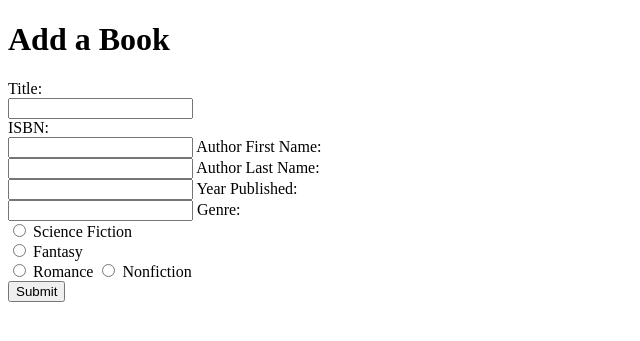
After one commit to nfortnowTandon/BookFinder, a Python web app: template FlaskApp/templates/addbook.html in a window 1280 px wide. The commit adds this page. Shown: the top 341 px of the page, without its empty margins (0-640 px from the left). Run offline with Jinja, Linux system fonts and the light colour scheme; the template is opened without the code that fills it, so the values that code supplies are empty.

Commit message:
creating book add
I'm in the middle of it but I'm also done for the night so here you go

```diff
--- /dev/null
+++ b/FlaskApp/templates/addbook.html
@@ -0,0 +1,40 @@
+<!DOCTYPE html>
+<html>
+<body>
+    <h1>Add a Book</h1>
+    <form>
+        <label for="title">Title:</label><br>
+        <input type="text" id="title" name="title"><br>
+
+        <label for="isbn">ISBN:</label><br>
+        <input type="number" id="isbn" name="isbn">
+
+        <label for="afname">Author First Name:</label><br>
+        <input type="text" id="afname" name="afname">
+
+        <label for="alname">Author Last Name:</label><br>
+        <input type="text" id="alname" name="alname">
+
+        <label for="year">Year Published:</label><br>
+        <input type="number" id="year" name="year">
+
+
+        <label for="genre">Genre:</label><br>
+
+        <input type="radio" id="scifi" name="genre" value="scifi">
+        <label for="child">Science Fiction</label><br>
+
+        <input type="radio" id="fantasy" name="genre" value="fanstasy">
+        <label for="fantasy">Fantasy</label><br>
+
+        <input type="radio" id="romance" name="genre" value="romance">
+        <label for="romance">Romance</label>
+
+        <input type="radio" id="nonfiction" name="genre" value="nonfiction">
+        <label for="nonfiction">Nonfiction</label>
+
+        <div><button type="submit">Submit</button></div>
+
+    </form>
+</body>
+</html>
--- a/FlaskApp/templates/booklist.html
+++ b/FlaskApp/templates/booklist.html
@@ -3,5 +3,6 @@
 <body>
     <h1>BookList</h1>
     <p>This will have the list of all the books and have links to find library or store copies</p>
+    <a href="/addbook">add a book</a>
 </body>
 </html>
--- a/FlaskApp/templates/index.html
+++ b/FlaskApp/templates/index.html
@@ -3,8 +3,8 @@
 <body>
     <h1>BookFinder</h1>
     <p>Find any book in Chicago!</p>
-    <a href="https://nfortnowTandon.github.io/booklist.html">list of all books</a>
+    <a href="/booklist">list of all books</a>
     <!-- this can be changed later to list of all available books lol -->
-    <a href="https://nfortnowTandon.github.io/search.html">search for a book</a>
+    <a href="/search">search for a book</a>
 </body>
 </html>
```
Also changed, not shown: FlaskApp/app.py (+61 -19 lines).
